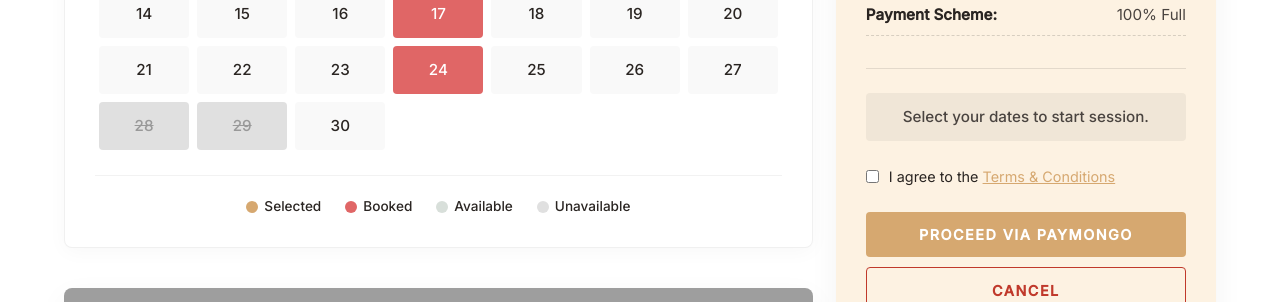
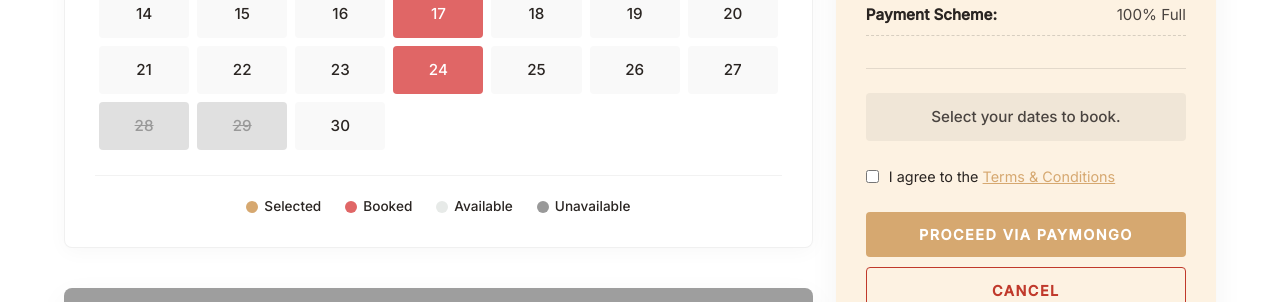
Before and after one commit to FrancisGiann/Sevilla360, a PHP site: page /booking.php in a window 1280 px wide. Shown: the part 535-837 px from the top of the page. Run offline with PHP 8.4, Linux system fonts and the light colour scheme; some web fonts are replaced; grey boxes are pictures that could not be loaded.

Commit message:
change legend color for better clarity

```diff
--- a/assets/css/booking.css
+++ b/assets/css/booking.css
@@ -150,7 +150,7 @@
 .cal-day-cell.in-range {
     background: rgba(214, 168, 112, 0.15); /* Light Gold */
     color: var(--color-dark);
-    margin: 0; /* Remove margin to connect background */
+    margin: 0;
     border-radius: 0;
 }
 
@@ -194,8 +194,8 @@
 
 .dot.selected { background: var(--color-gold); }
 .dot.booked { background: #e06666; }
-.dot.available { background: #d8dfda; }
-.dot.unavailable { background: #e0e0e0; } /* Grey for unavailable */
+.dot.available { background: #e7eae8; }
+.dot.unavailable { background: #999; } /* Grey for unavailable */
 
 /* Forms & Inputs */
 .form-row { display: flex; gap: 1.5rem; }
--- a/booking.php
+++ b/booking.php
@@ -385,7 +385,7 @@
                     <!-- Universal Summary Footer -->
                     <div class="summary-footer">
                         <div class="timer-box" id="timer-box">
-                            <span id="timer-text">Select your dates to start session.</span>
+                            <span id="timer-text">Select your dates to book.</span>
                             <span id="countdown-wrapper" style="display: none;">Session expires in: <span id="countdown">30:00</span></span>
                         </div>
 
```
